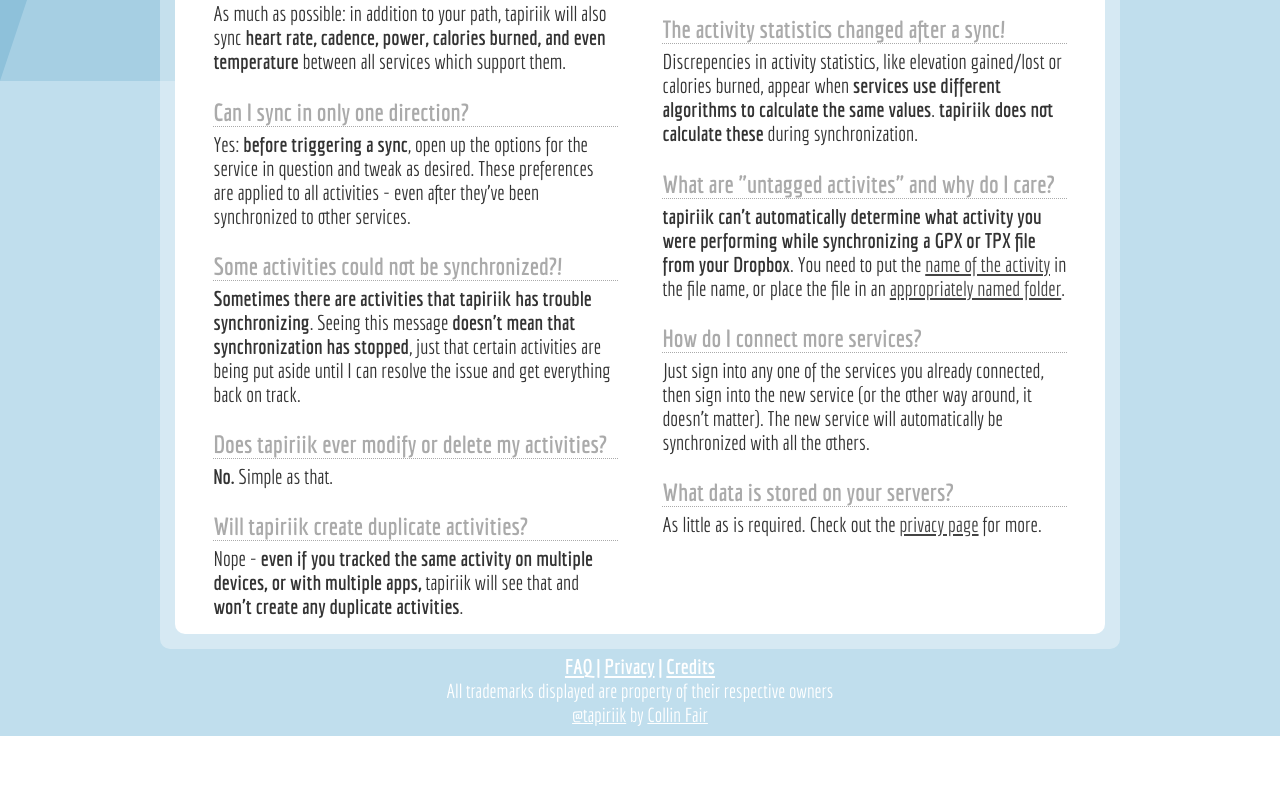
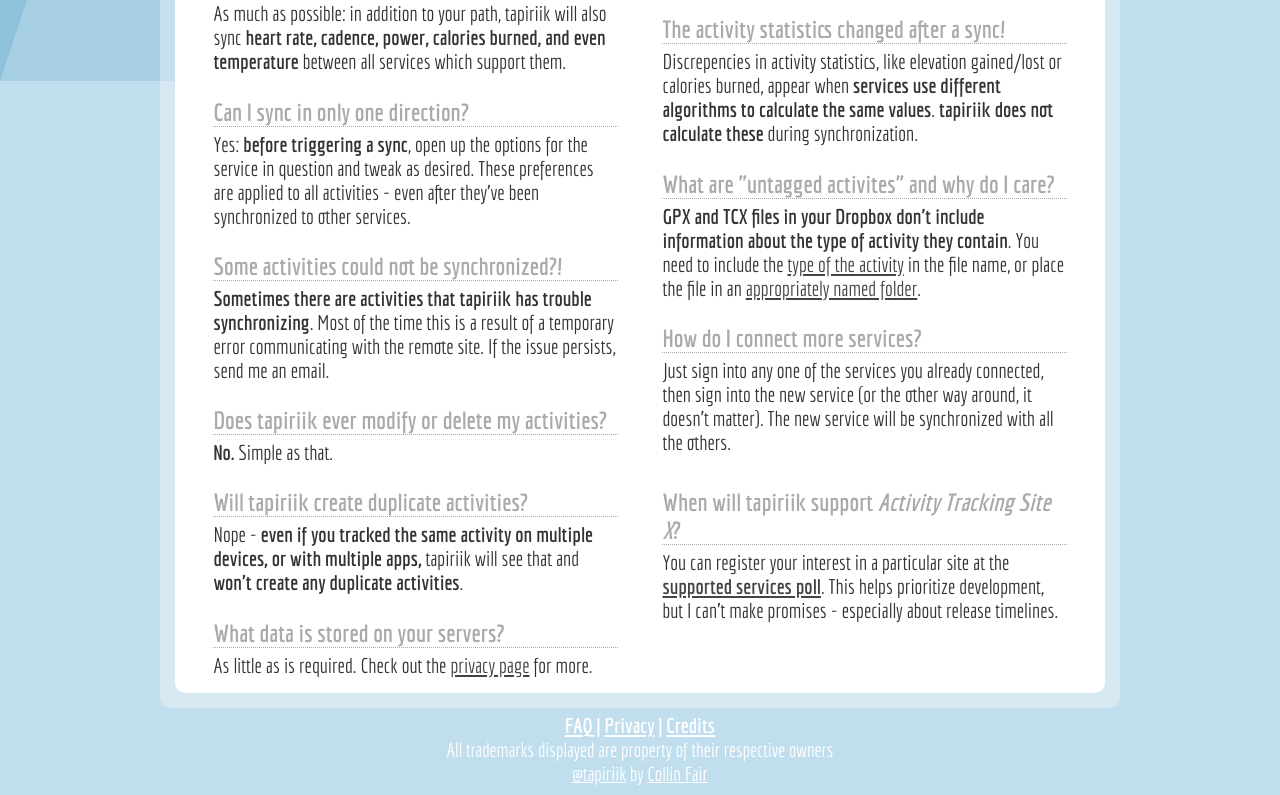
Before and after one commit to cpfair/tapiriik, a Django app: template tapiriik/web/templates/static/faq.html in a window 1280 px wide. Shown: the part 719-1514 px from the top of the page. Before the commit the page ends 1455 px from the top, so only its background shows below. Run offline with Django 3.2, Linux system fonts and the light colour scheme; the template is opened without the code that fills it, so the values that code supplies are empty; parts of the project's set-up code (start-up, migrations or seed data) failed here and were passed over; some libraries are stand-ins or nearby versions.

Commit message:
FAQ + credits update

```diff
--- a/tapiriik/web/templates/static/credits.html
+++ b/tapiriik/web/templates/static/credits.html
@@ -4,7 +4,8 @@
 <h1>Credits</h1>
 <ul style="list-style:none">
 	<li><b>Cosmo Catalano</b> for his work with the Strava API</li>
-	<li><b>Strava, RunKeeper et al.</b> for having the APIs that made this site possible</li>
+	<li><b>Todd Mosier</b> at <a href="http://zonefivesoftware.com">Zone Five Software</a> for his help with SportTracks.mobi integration</li>
+	<li><b>Strava, RunKeeper et al.</b> for creating the APIs that make this site possible</li>
 	<li>and finally, <b>all the beta testers</b>. You know who you are.</li>
 </ul>
 {% endblock %}
--- a/tapiriik/web/templates/static/faq.html
+++ b/tapiriik/web/templates/static/faq.html
@@ -51,17 +51,17 @@
 
 <div class="right">
 	<h3>What are "untagged activites" and why do I care?</h3>
-	<b>tapiriik can't automatically determine what activity you were performing while synchronizing a GPX or TPX file from your Dropbox</b>. You need to put the <a href="/supported-activities">name of the activity</a> in the file name, or place the file in an <a href="/supported-activities">appropriately named folder</a>.
+	<b>GPX and TCX files in your Dropbox don't include information about the type of activity they contain</b>. You need to include the <a href="/supported-activities">type of the activity</a> in the file name, or place the file in an <a href="/supported-activities">appropriately named folder</a>.
 </div>
 
 <div>
 	<a name="partial"><h3>Some activities could not be synchronized?!</h3></a>
-	<b>Sometimes there are activities that tapiriik has trouble synchronizing</b>. Seeing this message <b>doesn't mean that synchronization has stopped</b>, just that certain activities are being put aside until I can resolve the issue and get everything back on track.</b>
+	<b>Sometimes there are activities that tapiriik has trouble synchronizing</b>. Most of the time this is a result of a temporary error communicating with the remote site. If the issue persists, send me an email.
 </div>
 
 <div class="right">
 	<h3>How do I connect more services?</h3>
-	Just sign into any one of the services you already connected, then sign into the new service (or the other way around, it doesn't matter). The new service will automatically be synchronized with all the others.
+	Just sign into any one of the services you already connected, then sign into the new service (or the other way around, it doesn't matter). The new service will be synchronized with all the others.
 </div>
 
 <div>
@@ -69,17 +69,20 @@
 	<b>No.</b> Simple as that.
 </div>
 
-<div class="right">
-	<h3>What data is stored on your servers?</h3>
-	As little as is required. Check out the <a href="{% url 'privacy' %}">privacy page</a> for more.
-</div>
-
 <div>
 	<h3>Will tapiriik create duplicate activities?</h3>
 	Nope - <b>even if you tracked the same activity on multiple devices, or with multiple apps,</b> tapiriik will see that and <b>won't create any duplicate activities</b>.
 </div>
 
+<div class="right">
+	<h3>When will tapiriik support <i>Activity Tracking Site X</i>?</h3>
+	You can register your interest in a particular site at the <b><a href="{% url 'supported_services_poll' %}">supported services poll</a></b>. This helps prioritize development, but I can't make promises - especially about release timelines.
+</div>
 
+<div>
+	<h3>What data is stored on your servers?</h3>
+	As little as is required. Check out the <a href="{% url 'privacy' %}">privacy page</a> for more.
+</div>
 
 
 
```
